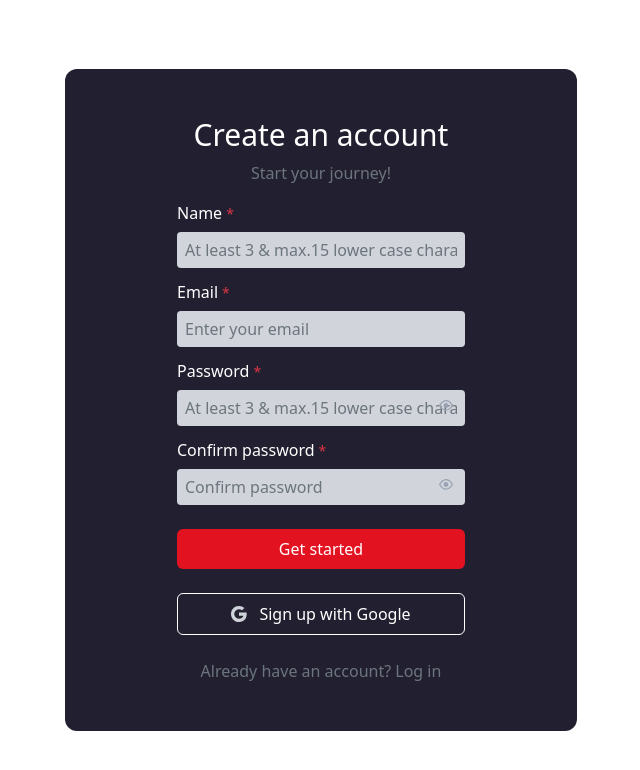
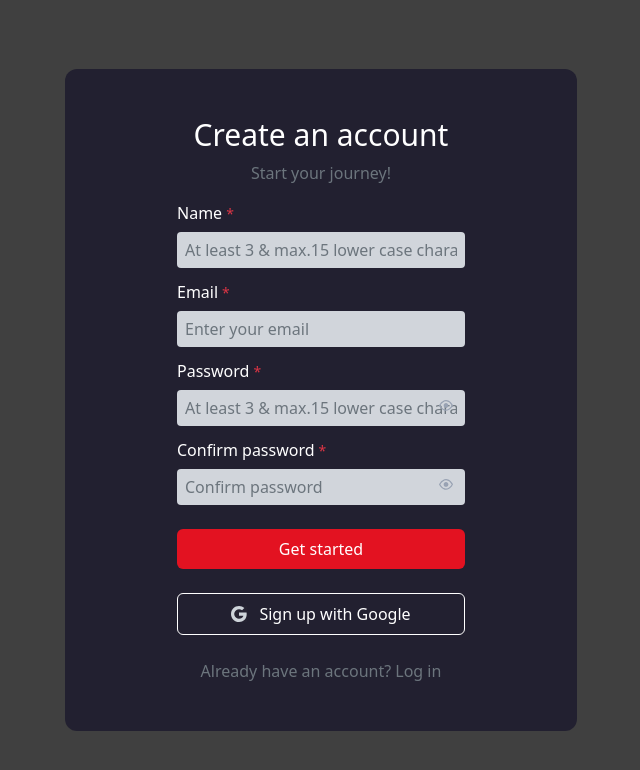
Before and after one commit to SousouBer/movie-quotes-frontend, a Vue app: page / in a window 1280 px wide. Shown: the top 770 px of the page, without its empty margins (319-959 px from the left). Built offline with nearby package versions, Linux system fonts and the light colour scheme.

Commit message:
refactor: separate modal and form layouts

```diff
--- a/src/App.vue
+++ b/src/App.vue
@@ -1,12 +1,15 @@
 <script setup lang="ts">
 import ModalRegister from "@/components/modals/ModalRegister.vue";
+import LayoutsModalAuth from "@/components/layouts/LayoutsModalAuth.vue";
 </script>
 
 <template>
   <RouterView />
   <Teleport to="body">
-    <ModalRegister
-      class="absolute top-1/2 left-1/2 transform -translate-y-1/2 -translate-x-1/2"
-    />
+    <LayoutsModalAuth
+      class="absolute top-0 left-0 w-screen h-screen flex items-center justify-center"
+    >
+      <ModalRegister />
+    </LayoutsModalAuth>
   </Teleport>
 </template>
--- /dev/null
+++ b/src/components/layouts/LayoutsFormAuth.vue
@@ -0,0 +1,20 @@
+<script setup lang="ts">
+const props = defineProps<{
+  heading: string;
+  description: string;
+}>();
+</script>
+
+<template>
+  <div class="flex flex-col justify-center">
+    <div class="flex flex-col items-center gap-2 mb-4">
+      <span class="font-medium text-3xl text-white whitespace-nowrap">{{
+        props.heading
+      }}</span>
+      <span class="text-base text-shade-of-gray font-normal">{{
+        props.description
+      }}</span>
+    </div>
+    <slot />
+  </div>
+</template>
--- /dev/null
+++ b/src/components/layouts/LayoutsModalAuth.vue
@@ -0,0 +1,13 @@
+<script setup lang="ts"></script>
+
+<template>
+  <div
+    class="absolute top-0 left-0 bg-black bg-opacity-75 backdrop-blur-sm h-screen w-screen"
+  >
+    <div
+      class="bg-blueish-black flex flex-col justify-center rounded-xl px-28 py-12 w-2/5"
+    >
+      <slot />
+    </div>
+  </div>
+</template>
--- a/src/components/modals/ModalRegister.vue
+++ b/src/components/modals/ModalRegister.vue
@@ -1,10 +1,18 @@
 <script setup lang="ts">
 import { Form as VeeForm } from "vee-validate";
 
+import LayoutsFormAuth from "@/components/layouts/LayoutsFormAuth.vue";
 import BaseInputAuth from "@/components/base/BaseInputAuth.vue";
 import BaseButton from "@/components/base/BaseButton.vue";
 
-const schema = {
+type ValidationSchemaAuth = {
+  name?: string;
+  email?: string;
+  password?: string;
+  password_confirmation?: string;
+};
+
+const schema: ValidationSchemaAuth = {
   name: "required|minMax:3,15|lowercase",
   email: "required|email",
   password: "required|minMax:8,15|lowercase",
@@ -17,17 +25,10 @@ const handleSubmit = (values: any) => {
 </script>
 
 <template>
-  <div
-    class="bg-blueish-black flex flex-col justify-center rounded-xl px-28 py-12 w-2/5"
+  <LayoutsFormAuth
+    heading="Create an account"
+    description="Start your journey!"
   >
-    <div class="flex flex-col items-center gap-2 mb-4">
-      <span class="font-medium text-3xl text-white whitespace-nowrap"
-        >Create an account</span
-      >
-      <span class="text-base text-shade-of-gray font-normal"
-        >Start your journey!</span
-      >
-    </div>
     <VeeForm @submit="handleSubmit" :validation-schema="schema">
       <BaseInputAuth
         label="Name"
@@ -66,5 +67,5 @@ const handleSubmit = (values: any) => {
     <span class="text-base text-shade-of-gray text-center"
       >Already have an account? <a href="#" class="text-blue">Log in</a></span
     >
-  </div>
+  </LayoutsFormAuth>
 </template>
```
